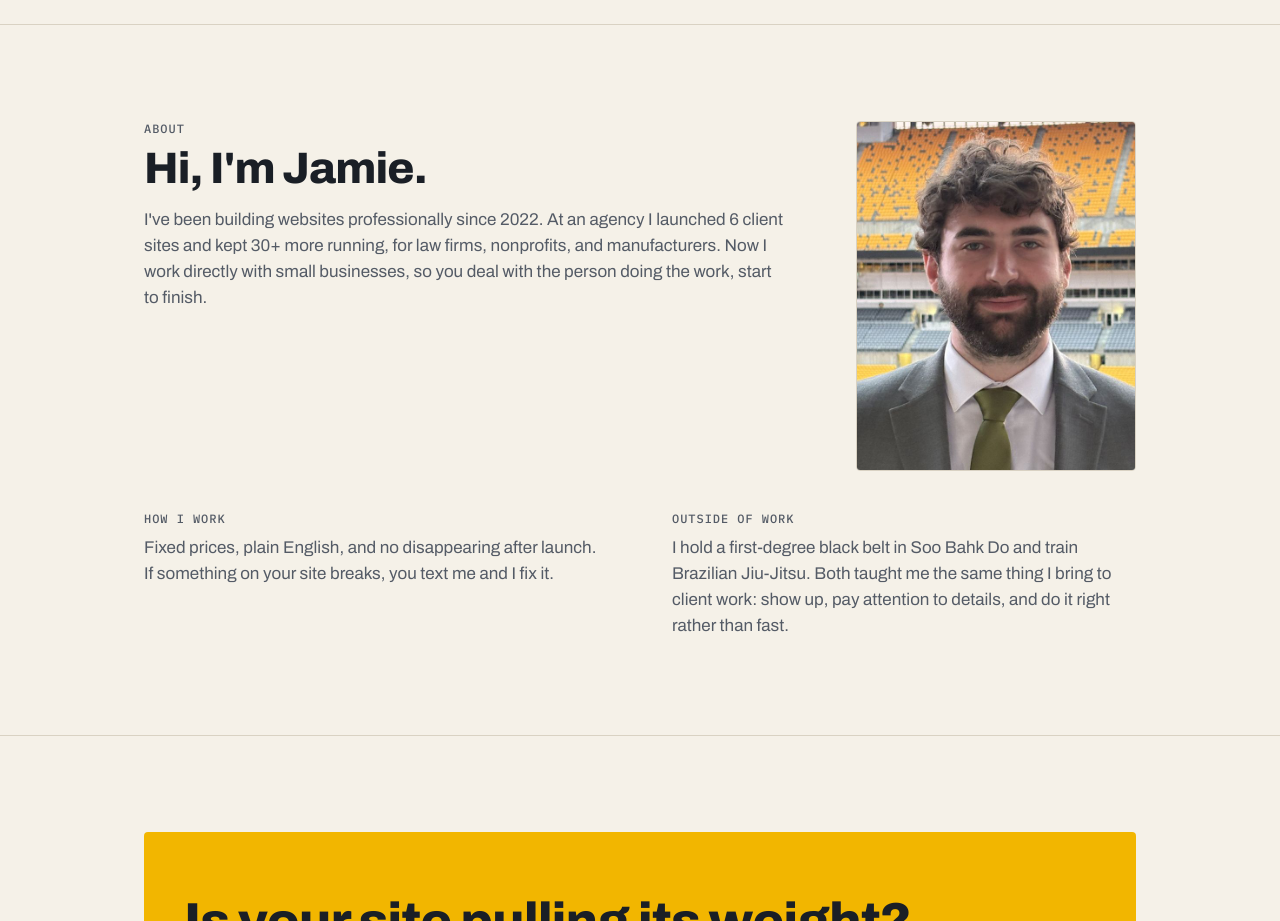
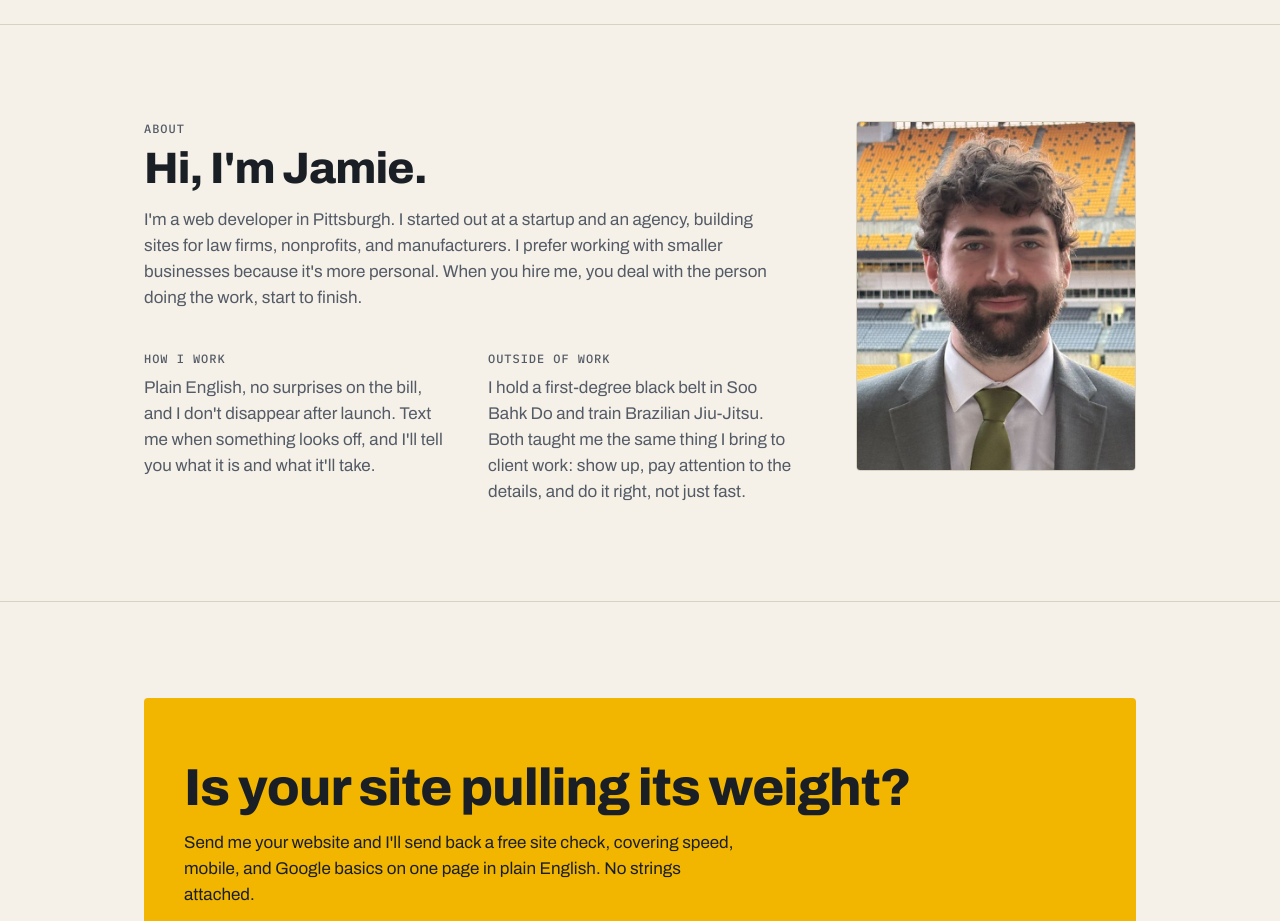
Before and after one commit to JJKneiss/JJKneiss.github.io, a plain HTML site: page index.html in a window 1280 px wide. Shown: the part 2640-3561 px from the top of the page. Drawn offline with Linux system fonts and the light colour scheme.

Commit message:
Rewrite About section
Adds why small businesses, a realistic support promise, and closes the
layout gap beside the photo.

Co-Authored-By: Claude Opus 5.5 <noreply@anthropic.com>
Claude-Session: https://claude.ai/code/session_01F96dfgckfgxP9UPW48ptFq

```diff
--- a/assets/brand.css
+++ b/assets/brand.css
@@ -200,3 +200,6 @@ html { scroll-padding-top: 80px; }
 .footer .wrap { flex-wrap: wrap; }
 .footer-hire { flex-basis: 100%; font-size: 14px; line-height: 20px; color: var(--ink-muted); }
 .footer-hire a { color: var(--plumb-ink); font-weight: 700; }
+.about-intro { margin-bottom: 0; }
+.about-main .section-head { margin-bottom: var(--space-5); }
+.about-main .about-grid { gap: var(--space-4) var(--space-5); }
--- a/index.html
+++ b/index.html
@@ -133,22 +133,24 @@
 <section class="section" id="about" aria-labelledby="about-title">
   <div class="wrap">
     <div class="about-intro">
+      <div class="about-main">
         <div class="section-head">
           <p class="label">About</p>
           <h2 class="section-title" id="about-title">Hi, I'm Jamie.</h2>
-        <p class="section-desc">I've been building websites professionally since 2022. At an agency I launched 6 client sites and kept 30+ more running, for law firms, nonprofits, and manufacturers. Now I work directly with small businesses, so you deal with the person doing the work, start to finish.</p>
-      </div>
-      <img class="about-photo" src="assets/jamie-kneiss.jpg" width="640" height="800" alt="Jamie Kneiss, smiling, in a gray suit at Acrisure Stadium in Pittsburgh">
+          <p class="section-desc">I'm a web developer in Pittsburgh. I started out at a startup and an agency, building sites for law firms, nonprofits, and manufacturers. I prefer working with smaller businesses because it's more personal. When you hire me, you deal with the person doing the work, start to finish.</p>
         </div>
         <div class="about-grid">
           <div>
             <p class="label">How I work</p>
-        <p>Fixed prices, plain English, and no disappearing after launch. If something on your site breaks, you text me and I fix it.</p>
+            <p>Plain English, no surprises on the bill, and I don't disappear after launch. Text me when something looks off, and I'll tell you what it is and what it'll take.</p>
           </div>
           <div>
             <p class="label">Outside of work</p>
-        <p>I hold a first-degree black belt in Soo Bahk Do and train Brazilian Jiu-Jitsu. Both taught me the same thing I bring to client work: show up, pay attention to details, and do it right rather than fast.</p>
+            <p>I hold a first-degree black belt in Soo Bahk Do and train Brazilian Jiu-Jitsu. Both taught me the same thing I bring to client work: show up, pay attention to the details, and do it right, not just fast.</p>
           </div>
+        </div>
+      </div>
+      <img class="about-photo" src="assets/jamie-kneiss.jpg" width="640" height="800" alt="Jamie Kneiss, smiling, in a gray suit at Acrisure Stadium in Pittsburgh">
     </div>
   </div>
 </section>
```
Lines whose indentation alone changed are shown as unchanged.
